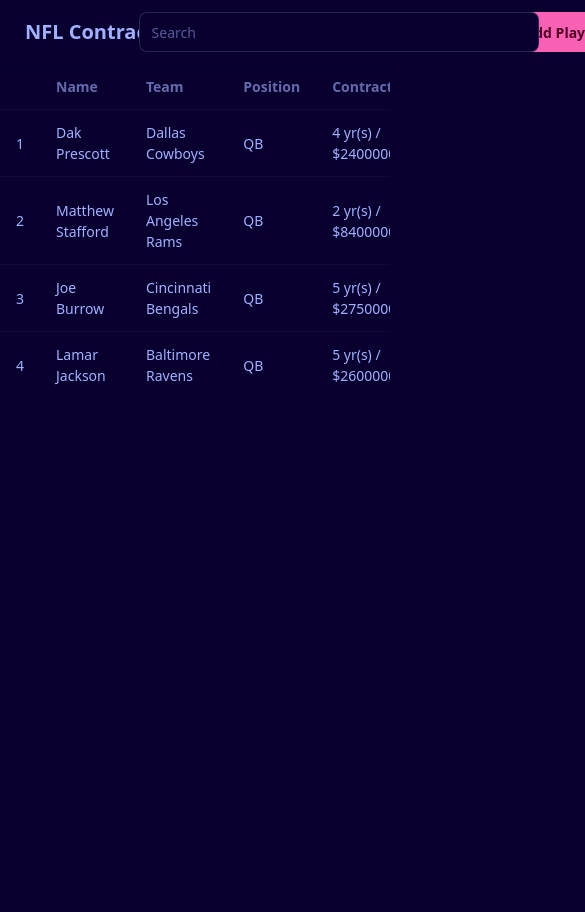
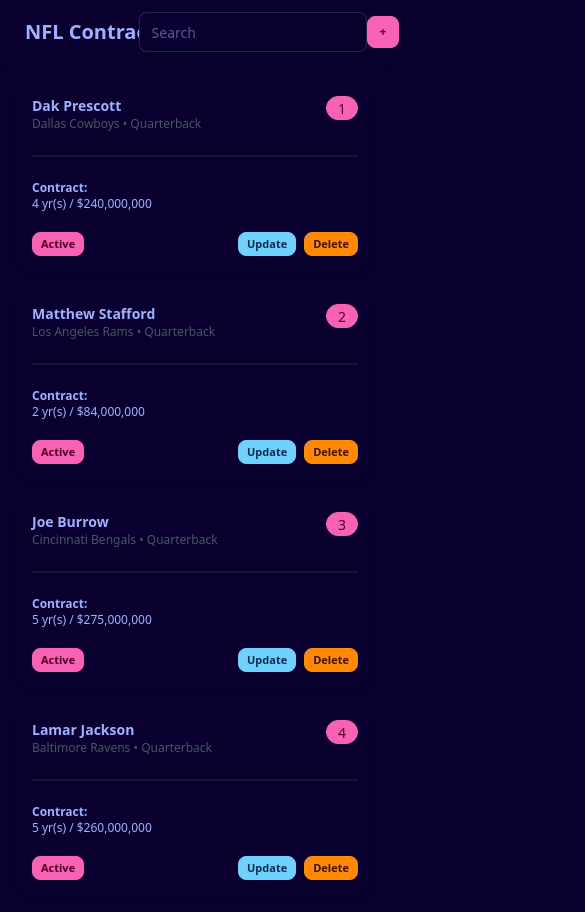
Before and after one commit to dotnickcore/react-crud-tutorial, a React (Vite) app in the folder frontend/: page / in a window 390 px wide. Shown: the top 912 px of the page, 585 px wide, since content can reach past the window. Before the commit the page ends 844 px from the top, so only its background shows below. Built offline with nearby package versions, Linux system fonts and the light colour scheme.

Commit message:
made it more mobile responsive

```diff
--- a/frontend/src/components/ui/ModalForm.tsx
+++ b/frontend/src/components/ui/ModalForm.tsx
@@ -11,23 +11,28 @@
     onSubmit();
   };
 
+  if (!isOpen) return null;
+
   return (
-    <>
-      <dialog id="my_modal_3" className="modal" open={isOpen}>
-        <div className="modal-box">
+    <div className="modal modal-open">
+      <div className="modal-box max-w-full md:max-w-2xl mx-4 md:mx-0">
         <h3 className="font-bold text-lg py-4">
-            {mode === 'edit'
-              ? 'Edit Player Contract'
-              : 'Player Contract Details'}
+          {mode === 'edit' ? 'Edit Player Contract' : 'Player Contract Details'}
         </h3>
-          <form method="dialog" onSubmit={handleFormSubmit}>
-            <div className="flex mb-4 justify-between">
-              <label className="input">
-                <input type="text" className="grow" placeholder="Player Name" />
+
+        <form onSubmit={handleFormSubmit} className="space-y-4">
+          {/* Add your form fields here */}
+          <div className="grid grid-cols-1 md:grid-cols-2 gap-4">
+            <div className="form-control">
+              <label className="label">
+                <span className="label-text">Player Name</span>
               </label>
+              <input type="text" className="input input-bordered" />
             </div>
-
-            <div className="flex mb-4 justify-between">
+            <div className="form-control">
+              <label className="label">
+                <span className="label-text">Team</span>
+              </label>
               <select className="select">
                 <option value="Arizona Cardinals">Arizona Cardinals</option>
                 <option value="Atlanta Falcons">Atlanta Falcons</option>
@@ -73,8 +78,10 @@
                 </option>
               </select>
             </div>
-
-            <div className="flex mb-4 justify-between">
+            <div className="form-control">
+              <label className="label">
+                <span className="label-text">Position</span>
+              </label>
               <select defaultValue="Quarterback" className="select">
                 <option>Quarterback</option>
                 <option>Running Back</option>
@@ -100,26 +107,30 @@
                 <option>Punter</option>
               </select>
             </div>
-
-            <div className="flex mb-4 justify-between">
-              <label className="input">
-                <input
-                  type="text"
-                  className="grow"
-                  placeholder="Contract Terms"
-                />
+            <div className="form-control">
+              <label className="label">
+                <span className="label-text">Contract Value</span>
               </label>
+              <input type="text" className="input input-bordered" />
             </div>
 
-            <div className="flex mb-4 justify-between">
-              <label className="input">
-                <input
-                  type="text"
-                  className="grow"
-                  placeholder="Average Salary"
-                />
+            <div className="form-control">
+              <label className="label">
+                <span className="label-text">Years</span>
               </label>
+              <input type="number" className="input input-bordered" />
             </div>
+          </div>
+
+          <div className="modal-action">
+            <button type="button" className="btn btn-ghost" onClick={onClose}>
+              Cancel
+            </button>
+            <button type="submit" className="btn btn-success">
+              {mode === 'edit' ? 'Save Changes' : 'Add Player'}
+            </button>
+          </div>
+        </form>
 
         <button
           type="button"
@@ -128,13 +139,8 @@
         >
           ✕
         </button>
-            <button type="submit" className="btn btn-success">
-              {mode === 'edit' ? 'Save Changes' : 'Add Player Contract'}
-            </button>
-          </form>
       </div>
-      </dialog>
-    </>
+    </div>
   );
 }
 
--- a/frontend/src/components/ui/NavBar.tsx
+++ b/frontend/src/components/ui/NavBar.tsx
@@ -4,11 +4,22 @@
       <div className="navbar-start">
         <a className="btn btn-ghost text-xl">NFL Contracts</a>
       </div>
+
       <div className="navbar-center">
-        <input type="text" placeholder="Search" className="input input-bordered w-100 md:w-auto" />
+        <div className="form-control">
+          <input
+            type="text"
+            placeholder="Search"
+            className="input input-bordered w-full md:w-auto"
+          />
+        </div>
       </div>
+
       <div className="navbar-end">
-        <a className="btn btn-primary" onClick={onOpen}>Add Player</a>
+        <a className="btn btn-primary btn-sm md:btn-md" onClick={onOpen}>
+          <span className="hidden sm:inline">Add Player</span>
+          <span className="sm:hidden">+</span>
+        </a>
       </div>
     </div>
   );
--- a/frontend/src/components/ui/TableList.tsx
+++ b/frontend/src/components/ui/TableList.tsx
@@ -8,52 +8,47 @@
       id: 1,
       name: 'Dak Prescott',
       team: 'Dallas Cowboys',
-      position: 'QB',
-      contractTerms: '4 yr(s) / $240000000',
-      averageSalary: '$60000000',
+      position: 'Quarterback',
+      contractTerms: '4 yr(s) / $240,000,000',
       isActive: true,
     },
     {
       id: 2,
       name: 'Matthew Stafford',
       team: 'Los Angeles Rams',
-      position: 'QB',
-      contractTerms: '2 yr(s) / $84000000',
-      averageSalary: '$42000000',
+      position: 'Quarterback',
+      contractTerms: '2 yr(s) / $84,000,000',
       isActive: true,
     },
     {
       id: 3,
       name: 'Joe Burrow',
       team: 'Cincinnati Bengals',
-      position: 'QB',
-      contractTerms: '5 yr(s) / $275000000',
-      averageSalary: '$55000000',
+      position: 'Quarterback',
+      contractTerms: '5 yr(s) / $275,000,000',
       isActive: true,
     },
     {
       id: 4,
       name: 'Lamar Jackson',
       team: 'Baltimore Ravens',
-      position: 'QB',
-      contractTerms: '5 yr(s) / $260000000',
-      averageSalary: '$52000000',
+      position: 'Quarterback',
+      contractTerms: '5 yr(s) / $260,000,000',
       isActive: true,
     },
   ];
 
   return (
-    <div className="overflow-x-auto">
-      <table className="table">
-        {/* head */}
+    <div className="p-4">
+      <div className="hidden md:block overflow-x-auto">
+        <table className="table table-zebra w-full">
           <thead>
             <tr>
-            <th></th>
+              <th>ID</th>
               <th>Name</th>
               <th>Team</th>
               <th>Position</th>
               <th>Contract Terms</th>
-            <th>Average Salary</th>
               <th>Status</th>
               <th>Actions</th>
             </tr>
@@ -62,25 +57,24 @@
             {players.map((player) => (
               <tr key={player.id} className="hover:bg-base-300">
                 <td>{player.id}</td>
-              <td>{player.name}</td>
+                <td className="font-semibold">{player.name}</td>
                 <td>{player.team}</td>
                 <td>{player.position}</td>
                 <td>{player.contractTerms}</td>
-              <td>{player.averageSalary}</td>
                 <td>
-                <button className={`btn rounded-full w-20 ${player.isActive ? 'btn-primary' : 'btn-outline btn-primary'}`}>
+                  <button className={`btn btn-xs md:btn-sm ${player.isActive ? 'btn-primary' : 'btn-outline btn-primary'}`}>
                     {player.isActive ? 'Active' : 'Inactive'}
                   </button>
                 </td>
                 <td>
-                <div className="flex space-x-2">
+                  <div className="flex space-x-1">
                     <button
                       onClick={() => handleOpen('edit')}
-                    className="btn btn-secondary rounded-full w-20"
+                      className="btn btn-secondary btn-xs md:btn-sm"
                     >
                       Update
                     </button>
-                  <button className="btn btn-accent rounded-full w-20">
+                    <button className="btn btn-accent btn-xs md:btn-sm">
                       Delete
                     </button>
                   </div>
@@ -90,6 +84,51 @@
           </tbody>
         </table>
       </div>
+
+      {/* Mobile Cards */}
+      <div className="md:hidden space-y-4">
+        {players.map((player) => (
+          <div key={player.id} className="card bg-base-100 shadow-md">
+            <div className="card-body p-4">
+              <div className="flex justify-between items-start">
+                <div>
+                  <h3 className="card-title text-sm">{player.name}</h3>
+                  <p className="text-xs text-gray-600">{player.team} • {player.position}</p>
+                </div>
+                <span className="badge badge-primary">{player.id}</span>
+              </div>
+
+              <div className="divider my-2"></div>
+
+              <div className="grid grid-cols-2 gap-2 text-xs">
+                <div>
+                  <span className="font-semibold">Contract:</span>
+                  <p>{player.contractTerms}</p>
+                </div>
+              </div>
+
+              <div className="flex justify-between items-center mt-3">
+                <button className={`btn btn-xs ${player.isActive ? 'btn-primary' : 'btn-outline btn-primary'}`}>
+                  {player.isActive ? 'Active' : 'Inactive'}
+                </button>
+
+                <div className="flex space-x-2">
+                  <button
+                    onClick={() => handleOpen('edit')}
+                    className="btn btn-secondary btn-xs"
+                  >
+                    Update
+                  </button>
+                  <button className="btn btn-accent btn-xs">
+                    Delete
+                  </button>
+                </div>
+              </div>
+            </div>
+          </div>
+        ))}
+      </div>
+    </div>
   );
 }
 
```
Lines whose indentation alone changed are shown as unchanged.
